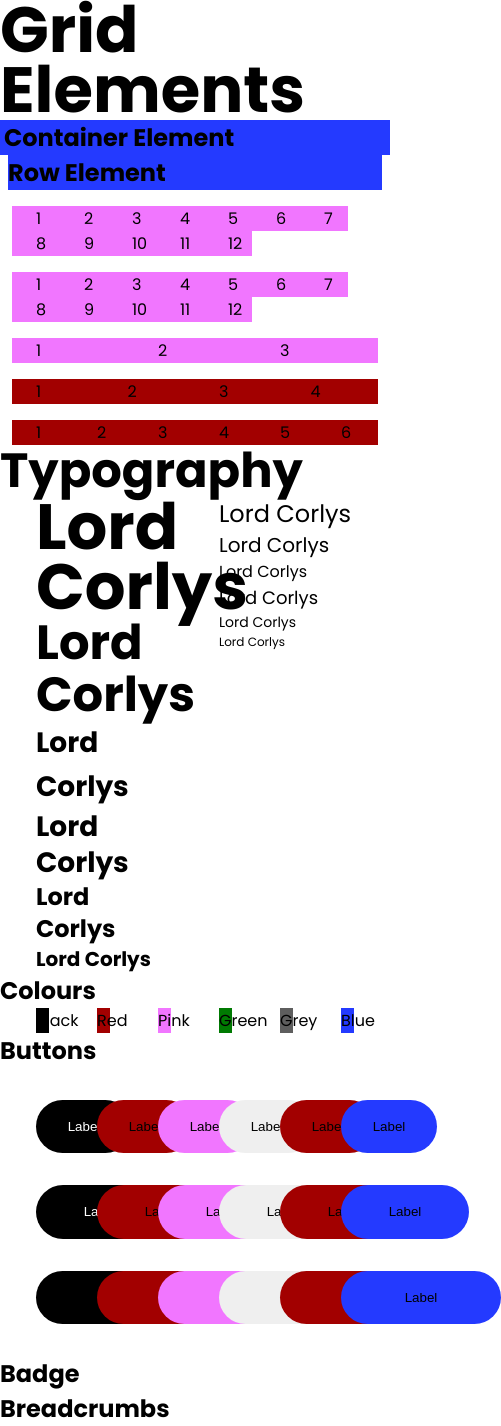
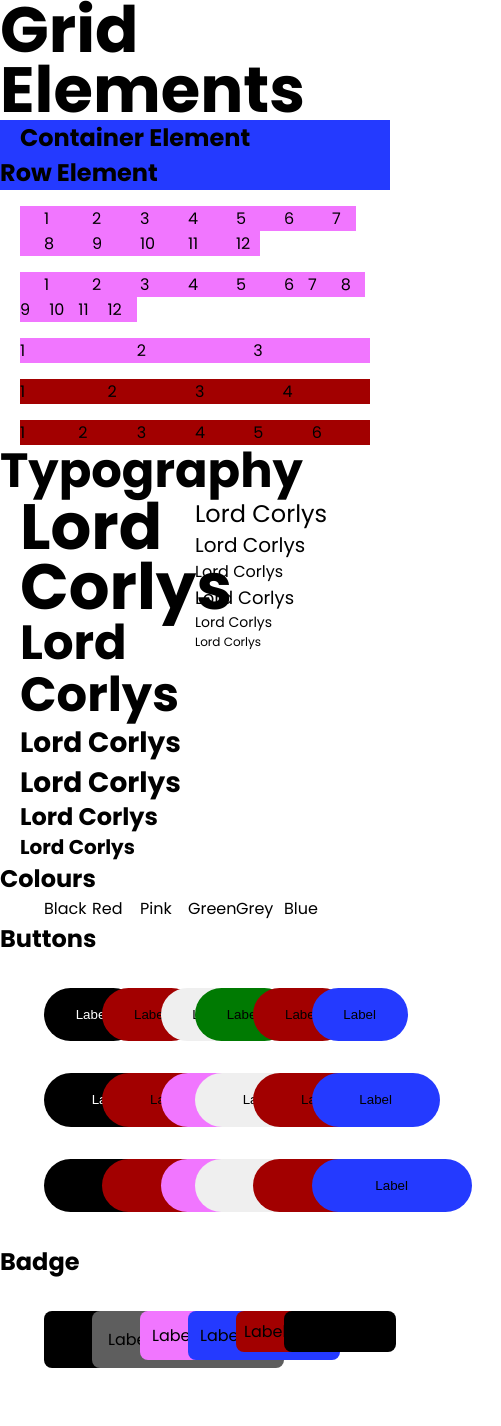
Before and after one commit to jwb094/sass_framework, a website: page index.html in a window 390 px wide. Shown: the whole page, 501 px wide, since content can reach past the window. After the commit the page ends 1400 px from the top, so only its background shows below. Drawn offline with Linux system fonts and the light colour scheme.

Commit message:
added media queries to columns and added badges component

```diff
--- /dev/null
+++ b/alpha/_badges.scss
@@ -0,0 +1,49 @@
+
+
+.c-bdg{
+    display: inline-block;
+    border-radius: 0.5rem;
+
+        //Sizes
+        &__lg{
+            width: 10rem;
+            padding: 1rem;
+        }
+
+        &__md{
+            width: 8rem;
+            padding: 0.75rem;
+        }
+
+        &__sm{
+            width: 6rem;
+            padding: 0.5rem;
+        }
+        //Colours
+        &__white{
+            background-color: $white;
+        }
+
+        &__black{
+            background-color: $black;
+        }
+
+        &__red{
+            background-color: $red;
+        }
+
+        &__blue{
+            background-color: $blue;
+        }
+
+        &__grey{
+            background-color: $grey;
+        }
+
+
+        &__pink{
+            background-color: $pink;
+        }
+
+
+}
--- a/alpha/_breakpoints.scss
+++ b/alpha/_breakpoints.scss
@@ -1,8 +1,8 @@
 $breakpoints: (
+'xs':0px,
+'sm':480px,
+'md':768px,
+'lg':992px,
+'xl':1200px,
 'xxl':1400px,
-'xl':1200px,
-'lg':992px,
-'md':768px,
-'sm':525px,
-'xs':320px
 );
--- a/alpha/_buttons.scss
+++ b/alpha/_buttons.scss
@@ -18,6 +18,7 @@
     &__lg{
         width: 10rem;
         padding: 1rem;
+
     }
 
     &__md{
@@ -32,21 +33,43 @@
 
     &__white{
         background-color: $white;
+        &:hover{
+            background-color:complement($white);
+        }
     }
 
     &__black{
         background-color: $black;
+        &:hover{
+            background-color:complement($black);
+        }
     }
 
     &__red{
         background-color: $red;
+        &:hover{
+            background-color:complement($red);
+        }
     }
 
     &__blue{
         background-color: $blue;
+        &:hover{
+            background-color:complement($blue);
+        }
     }
 
     &__grey{
         background-color: $grey;
+        &:hover{
+            background-color:complement($grey);
+        }
+    }
+
+    &__green{
+        background-color: $green;
+        &:hover{
+            background-color:complement($green);
+        }
     }
 }
--- a/alpha/_grid.scss
+++ b/alpha/_grid.scss
@@ -7,21 +7,19 @@ Container + Row
 
 .l-container{
     box-sizing: border-box;
-    margin-left: auto;
-    margin-right: auto;
-    padding-right: 0.25rem;
-    padding-left: 0.25rem;
-    max-width: 77.5rem;
+    margin: 0 auto;
+    padding: 0 20px;
+    max-width: 1440px;
     width: 100%;
 }
 
 .l-row{
-    box-sizing: border-box;
+    // box-sizing: border-box;
     display: flex;
     flex-direction: row;
     flex-wrap: wrap;
-    margin-right: 0.5rem;
-    margin-left: 0.5rem;
+    // margin-right: 0.5rem;
+    // margin-left: 0.5rem;
 }
 
 
@@ -43,8 +41,8 @@ Container + Row
         box-sizing: border-box;
         flex-grow: 0;
         width: math.div($i * 100%, $grid_columns);
-        padding-right: 1.5rem;
-        padding-left: 1.5rem;
+        // padding-right: 1.5rem;
+        // padding-left: 1.5rem;
         //flex-basis: ($i * 100%) / $grid_columns;
     }
 }
@@ -59,7 +57,6 @@ Container + Row
 }
 //Responsive Media Quries for columns
 @each  $key,$value in $breakpoints {
-
         @media (min-width:$value) {
             @for $i from 1 through $grid_columns {
                 .l-col-#{$i}-#{$key}{
@@ -74,5 +71,7 @@ Container + Row
                     margin-left: ($i * 100%) / $grid_columns;
                 }
               }
+
         }
+
     }
--- a/alpha/index.scss
+++ b/alpha/index.scss
@@ -13,5 +13,6 @@
 @import "colours";
 @import "background";
 @import "buttons";
+@import "badges";
 @import "typography";
 @import "utility";
--- a/index.html
+++ b/index.html
@@ -1,5 +1,6 @@
 <!DOCTYPE html>
 <html lang="en">
+
 <head>
     <meta charset="UTF-8">
     <meta http-equiv="X-UA-Compatible" content="IE=edge">
@@ -7,6 +8,7 @@
     <title>Complete SASS</title>
     <link rel="stylesheet" href="/css/index.css">
 </head>
+
 <body>
     <article>
         <h1 class="h1">Grid Elements</h1>
@@ -22,68 +24,68 @@
 
     <div class="l-container">
 
-        <div class="l-row" style="margin-top: 1rem;" >
+        <div class="l-row" style="margin-top: 1rem;">
+            <div class=" l-col l-col-1-md l-col-lg-1 l-col-xl-1 l-col-1-xxl bg__pink">1</div>
+            <div class=" l-col l-col-1-md l-col-lg-1 l-col-xl-1 l-col-1-xxl bg__pink">2</div>
+            <div class=" l-col l-col-1-md l-col-lg-1 l-col-xl-1 l-col-1-xxl bg__pink">3</div>
+            <div class=" l-col l-col-1-md l-col-lg-1 l-col-xl-1 l-col-1-xxl bg__pink">4</div>
+            <div class=" l-col l-col-1-md l-col-lg-1 l-col-xl-1 l-col-1-xxl bg__pink">5</div>
+            <div class=" l-col l-col-1-md l-col-lg-1 l-col-xl-1 l-col-1-xxl bg__pink">6</div>
+            <div class=" l-col l-col-1-md l-col-lg-1 l-col-xl-1 l-col-1-xxl bg__pink">7</div>
+            <div class=" l-col l-col-1-md l-col-lg-1 l-col-xl-1 l-col-1-xxl bg__pink">8</div>
+            <div class=" l-col l-col-1-md l-col-lg-1 l-col-xl-1 l-col-1-xxl bg__pink">9</div>
+            <div class=" l-col l-col-1-md l-col-lg-1 l-col-xl-1 l-col-1-xxl bg__pink">10</div>
+            <div class=" l-col l-col-1-md l-col-lg-1 l-col-xl-1 l-col-1-xxl bg__pink">11</div>
+            <div class=" l-col l-col-1-md l-col-lg-1 l-col-xl-1 l-col-1-xxl bg__pink">12</div>
+        </div>
+    </div>
+
+
+    <div class="l-container">
+
+        <div class="l-row" style="margin-top: 1rem;">
             <div class=" l-col bg__pink">1</div>
             <div class=" l-col bg__pink">2</div>
             <div class=" l-col bg__pink">3</div>
             <div class=" l-col bg__pink">4</div>
             <div class=" l-col bg__pink">5</div>
             <div class=" l-col bg__pink">6</div>
-            <div class=" l-col bg__pink">7</div>
+            <div class=" l-co1 bg__pink">7</div>
             <div class=" l-col bg__pink">8</div>
-            <div class=" l-col bg__pink">9</div>
-            <div class=" l-col bg__pink">10</div>
-            <div class=" l-col bg__pink">11</div>
-            <div class=" l-col bg__pink">12</div>
-        </div>
-    </div>
-
-
-    <div class="l-container">
-
-        <div class="l-row" style="margin-top: 1rem;" >
-            <div class=" l-col-1 bg__pink">1</div>
-            <div class=" l-col-1 bg__pink">2</div>
-            <div class=" l-col-1 bg__pink">3</div>
-            <div class=" l-col-1 bg__pink">4</div>
-            <div class=" l-col-1 bg__pink">5</div>
-            <div class=" l-col-1 bg__pink">6</div>
-            <div class=" l-col-1 bg__pink">7</div>
-            <div class=" l-col-1 bg__pink">8</div>
             <div class=" l-col-1 bg__pink">9</div>
             <div class=" l-col-1 bg__pink">10</div>
             <div class=" l-col-1 bg__pink">11</div>
-            <div class=" l-col-1 l-col-9-sm bg__pink">12</div>
+            <div class=" l-col-1 bg__pink">12</div>
         </div>
     </div>
 
 
 
     <div class="l-container">
-        <div class="l-row" style="margin-top: 1rem;" >
-            <div class=" l-col-4 l-col-4-md bg__pink" >1</div>
-            <div class=" l-col-4 l-col-4-md bg__pink" >2</div>
-            <div class=" l-col-4 l-col-4-md bg__pink" >3</div>
+        <div class="l-row" style="margin-top: 1rem;">
+            <div class=" l-col-4 l-col-4-md bg__pink">1</div>
+            <div class=" l-col-4 l-col-4-md bg__pink">2</div>
+            <div class=" l-col-4 l-col-4-md bg__pink">3</div>
         </div>
     </div>
 
     <div class="l-container">
-        <div class="l-row" style="margin-top: 1rem;" >
-            <div class=" l-col-3 l-col-3-md bg__red" >1</div>
-            <div class=" l-col-3 l-col-3-md bg__red" >2</div>
-            <div class=" l-col-3 l-col-3-md bg__red" >3</div>
-            <div class=" l-col-3 l-col-3-md bg__red" >4</div>
+        <div class="l-row" style="margin-top: 1rem;">
+            <div class=" l-col-3 l-col-3-md bg__red">1</div>
+            <div class=" l-col-3 l-col-3-md bg__red">2</div>
+            <div class=" l-col-3 l-col-3-md bg__red">3</div>
+            <div class=" l-col-3 l-col-3-md bg__red">4</div>
         </div>
     </div>
 
     <div class="l-container">
-    <div class="l-row" style="margin-top: 1rem;" >
-        <div class=" l-col-2 l-col-2-sm bg__red " >1</div>
-        <div class=" l-col-2 l-col-2-sm bg__red " >2</div>
-        <div class=" l-col-2 l-col-2-sm bg__red " >3</div>
-        <div class=" l-col-2 l-col-2-sm bg__red " >4</div>
-        <div class=" l-col-2 l-col-2-sm bg__red " >5</div>
-        <div class=" l-col-2 l-col-2-sm bg__red " >6</div>
+        <div class="l-row" style="margin-top: 1rem;">
+            <div class=" l-col-2 l-col-2-sm bg__red ">1</div>
+            <div class=" l-col-2 l-col-2-sm bg__red ">2</div>
+            <div class=" l-col-2 l-col-2-sm bg__red ">3</div>
+            <div class=" l-col-2 l-col-2-sm bg__red ">4</div>
+            <div class=" l-col-2 l-col-2-sm bg__red ">5</div>
+            <div class=" l-col-2 l-col-2-sm bg__red ">6</div>
         </div>
     </div>
 
@@ -117,22 +119,22 @@
     <article class="c-colours">
         <div class="l-container">
             <div class="l-row">
-                <div class="l-col l-col-2">
+                <div class="l-col l-col-12-sm l-col-2-lg ">
                     <div class="bg__black"> Black</div>
                 </div>
-                <div class="l-col l-col-2">
+                <div class="l-col l-col-12-sm l-col-2-lg">
                     <div class="bg__red">Red</div>
                 </div>
-                <div class="l-col l-col-2">
+                <div class="l-col l-col-12-sm l-col-2-lg">
                     <div class="bg__pink">Pink</div>
                 </div>
-                <div class="l-col l-col-2">
+                <div class="l-col l-col-12-sm l-col-2-lg">
                     <div class="bg__green">Green</div>
                 </div>
-                <div class="l-col l-col-2">
+                <div class="l-col l-col-12-sm l-col-2-lg">
                     <div class="bg__grey">Grey</div>
                 </div>
-                <div class="l-col l-col-2">
+                <div class="l-col l-col-12-sm l-col-2-lg">
                     <div class="bg__blue">Blue</div>
                 </div>
             </div>
@@ -146,32 +148,32 @@
         <div class="l-container">
             <div class="l-row | u-mx-2 ">
                 <div class="l-col l-col-2">
-                    <button class="c_button c_button__sm [ bg__black ] ">
+                    <button class="c_button c_button__sm  c_button__black  ">
                         <span class=" ml-10 mr-28  mt-auto mb-auto  colour_white">Label </span>
                     </button>
                 </div>
                 <div class="l-col l-col-2">
-                    <button class="c_button c_button__sm [ bg__red ] ">
+                    <button class="c_button c_button__sm c_button__red ">
                         <span class=" ml-10 mr-28  mt-auto mb-auto  ">Label </span>
                     </button>
                 </div>
                 <div class="l-col l-col-2">
-                    <button class="c_button c_button__sm [ bg__pink ] ">
+                    <button class="c_button c_button__sm c_button__pink  ">
                         <span class=" ml-10 mr-28  mt-auto mb-auto  ">Label </span>
                     </button>
                 </div>
                 <div class="l-col-2">
-                    <button class="c_button c_button__sm [ bg__gree ] ">
+                    <button class="c_button c_button__sm c_button__green  ">
                         <span class=" ml-10 mr-28  mt-auto mb-auto  ">Label </span>
                     </button>
                 </div>
                 <div class="l-col-2">
-                    <button class="c_button c_button__sm [ bg__red ] ">
+                    <button class="c_button c_button__sm c_button__red  ">
                         <span class=" ml-10 mr-28  mt-auto mb-auto  ">Label </span>
                     </button>
                 </div>
                 <div class="l-col-2 l-col-2-md">
-                    <button class="c_button c_button__sm [ bg__blue ] ">
+                    <button class="c_button c_button__sm c_button__blue  ">
                         <span class=" ml-10 mr-28  mt-auto mb-auto  ">Label </span>
                     </button>
                 </div>
@@ -252,14 +254,44 @@
 
     <h2>Badge</h2>
     <article data-componenet="comp-badge">
-
+        <div class="l-container">
+            <div class="l-row | u-mx-2 ">
+                <div class="l-col  l-col-12-sm l-col-2-md">
+                    <div class="c-bdg c-bdg__lg c-bdg__black   flex  color-white justify-content-center">
+                        Label
+                    </div>
+                </div>
+                <div class="l-col  l-col-12-sm l-col-2-md">
+                    <div class="c-bdg c-bdg__lg c-bdg__grey   flex  color-white justify-content-center">
+                        Label
+                    </div>
+                </div>
+                <div class="l-col  l-col-12-sm l-col-2-md">
+                    <div class="c-bdg c-bdg__md c-bdg__pink   flex  color-white justify-content-center">
+                        Label
+                    </div>
+                </div>
+                <div class="l-col  l-col-12-sm l-col-2-md">
+                    <div class="c-bdg c-bdg__md c-bdg__blue   flex  color-white justify-content-center">
+                        Label
+                    </div>
+                </div>
+                <div class="l-col  l-col-12-sm l-col-2-md ">
+                    <div class="c-bdg c-bdg__sm c-bdg__red   flex  color-white justify-content-center">
+                        Label
+                    </div>
+                </div>
+                <div class="l-col  l-col-12-sm l-col-2-md">
+                    <div class="c-bdg c-bdg__sm c-bdg__black   flex  color-white justify-content-center">
+                        Label
+                    </div>
+                </div>
+            </div>
+        </div>
     </article>
 
 
 
-    <h2>Breadcrumbs</h2>
-    <article data-componenet="comp-breadcrumbs">
+</body>
 
-    </article>
-</body>
 </html>
```
Also changed, not shown: css/index.css. Lines whose indentation alone changed are shown as unchanged.
